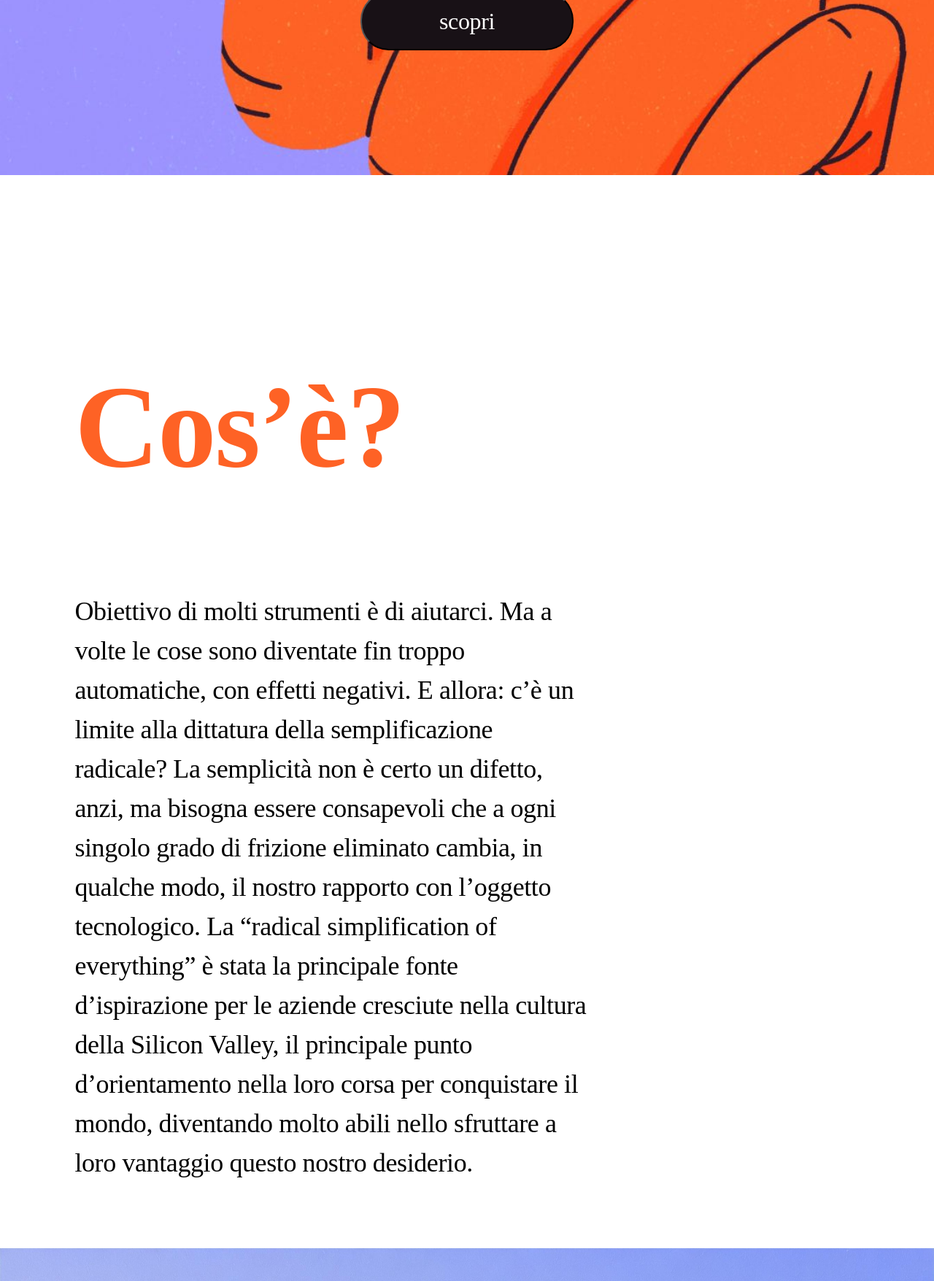
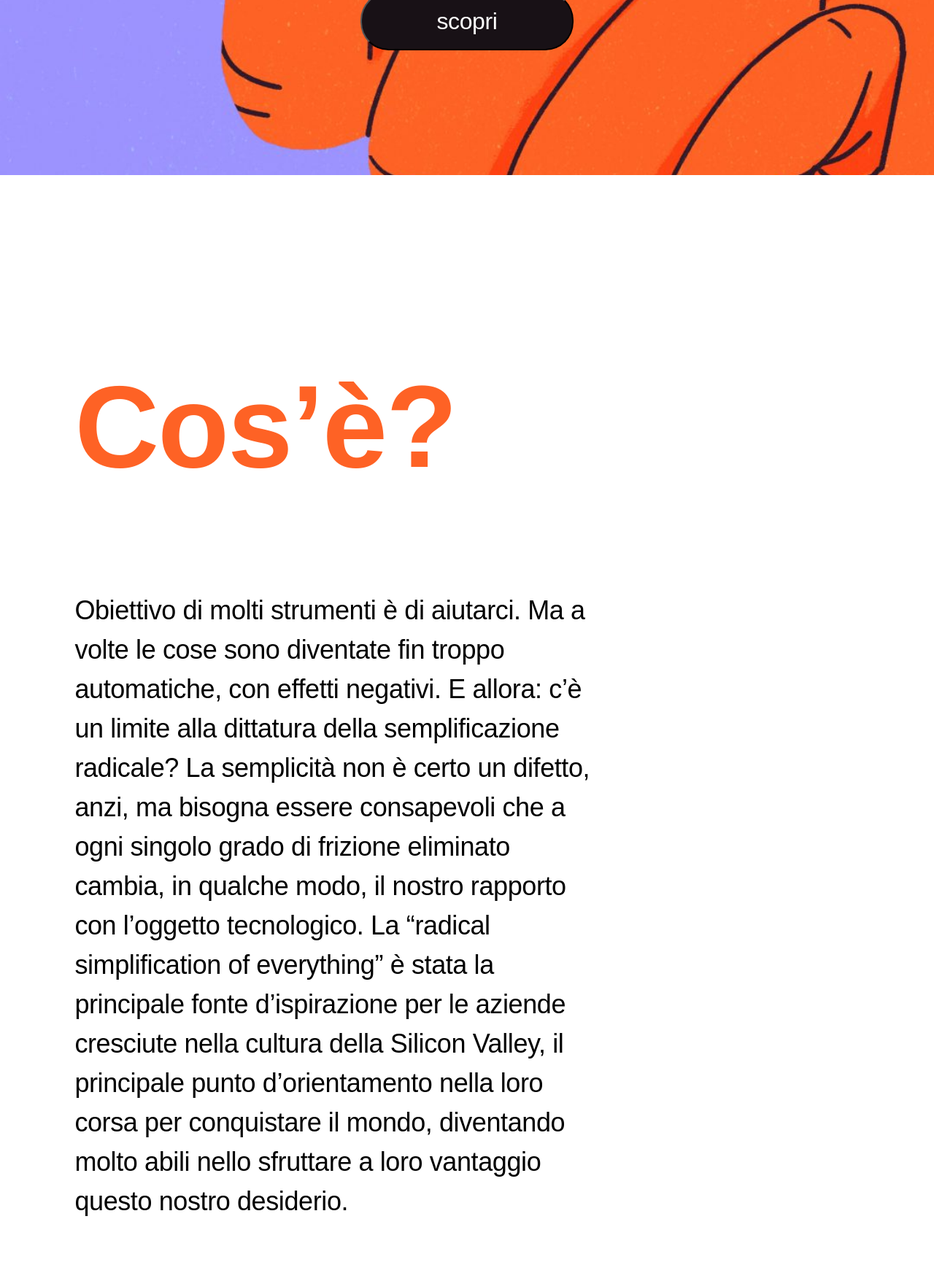
Before and after one commit to fncfabio/Prova-sito-1, a plain HTML site: page index.html in a window 1280 px wide. Shown: the part 684-2440 px from the top of the page at 73% size. Drawn offline with Linux system fonts and the light colour scheme; a web font is replaced by a local one.

Commit message:
Update style.css

```diff
--- a/css/style.css
+++ b/css/style.css
@@ -108,7 +108,7 @@ div.herosection {
     background: #181116;
     color: #FFF;
     text-align: center;
-    font-family: "Input Sans Narrow";
+    font-family: "Input Sans Narrow", sans-serif;
     font-size: 32px;
     font-style: normal;
     font-weight: 500;
@@ -138,7 +138,7 @@ div.herosection {
     color: #FE6225;
     text-align: left;
     font-feature-settings: 'ss04' on, 'ss05' on, 'ss02' on, 'ss01' on;
-    font-family: "Rig Sans";
+    font-family: "Rig Sans", sans-serif;
     font-size: 160px;
     font-style: normal;
     font-weight: 900;
@@ -148,7 +148,7 @@ div.herosection {
 
 .contenuto p {
 max-width: 60%;
-font-family: "Rig Sans";
+font-family: "Rig Sans", sans-serif;
 font-size: 36px;
 font-style: normal;
 font-weight: 400;
@@ -187,7 +187,7 @@ footer p:hover{
 footer p {
     color: #000;
     text-align: center;
-    font-family: "Input Sans Narrow";
+    font-family: "Input Sans Narrow", sans-serif;
     font-size: 32px;
     font-style: normal;
     letter-spacing: -0.352px;
```
